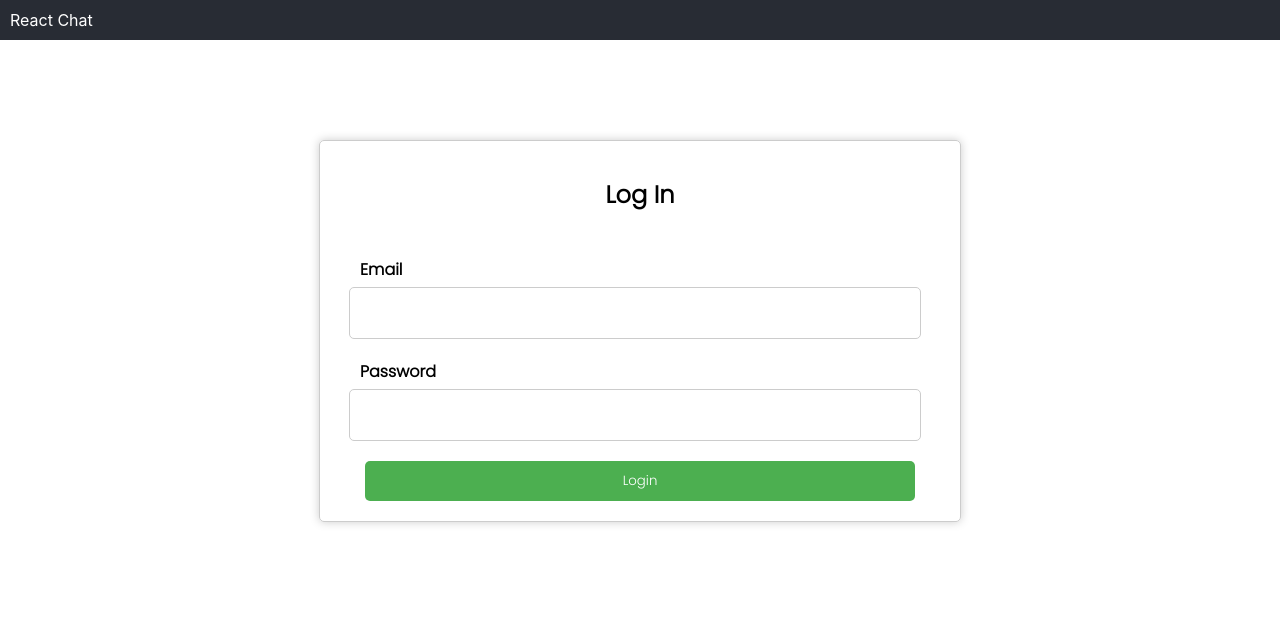
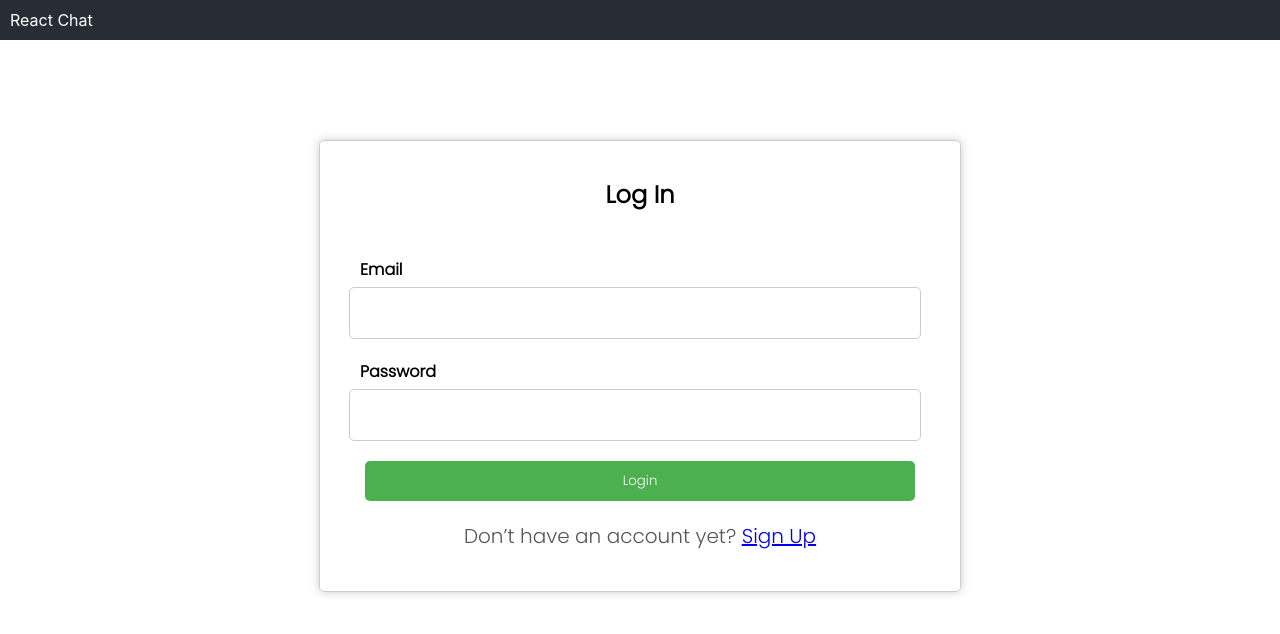
Before and after one commit to JoJoPnz/2110471-Network-Chat-Application-Client, a React (Create React App) app: page /login in a window 1280 px wide. Shown: the top 634 px of the page. Built offline with nearby package versions, Linux system fonts and the light colour scheme.

Commit message:
add sign up link and css

```diff
--- a/src/pages/LoginPage/LoginPage.css
+++ b/src/pages/LoginPage/LoginPage.css
@@ -62,3 +62,8 @@ input[type="password"] {
 .text-input{
     justify-items: center;
 }
+
+.text-signup {
+    color: #565656;
+    font-size: 20px;
+}
--- a/src/pages/LoginPage/LoginPage.jsx
+++ b/src/pages/LoginPage/LoginPage.jsx
@@ -3,6 +3,7 @@ import "./LoginPage.css";
 import { useNavigate } from "react-router-dom";
 import { useTokenContext } from "../../context/TokenContext";
 import axios from "axios";
+import { NavLink } from "react-router-dom";
 
 const LoginPage = () => {
   const [email, setEmail] = useState("");
@@ -52,6 +53,13 @@ const LoginPage = () => {
       <div className="login-button">
         <button>Login</button>
       </div>
+
+      <p className="text-signup">
+        Don’t have an account yet?{" "}
+        <NavLink to="/register" className="signup-button">
+          Sign Up
+        </NavLink>
+      </p>
     </form>
   );
 };
```
